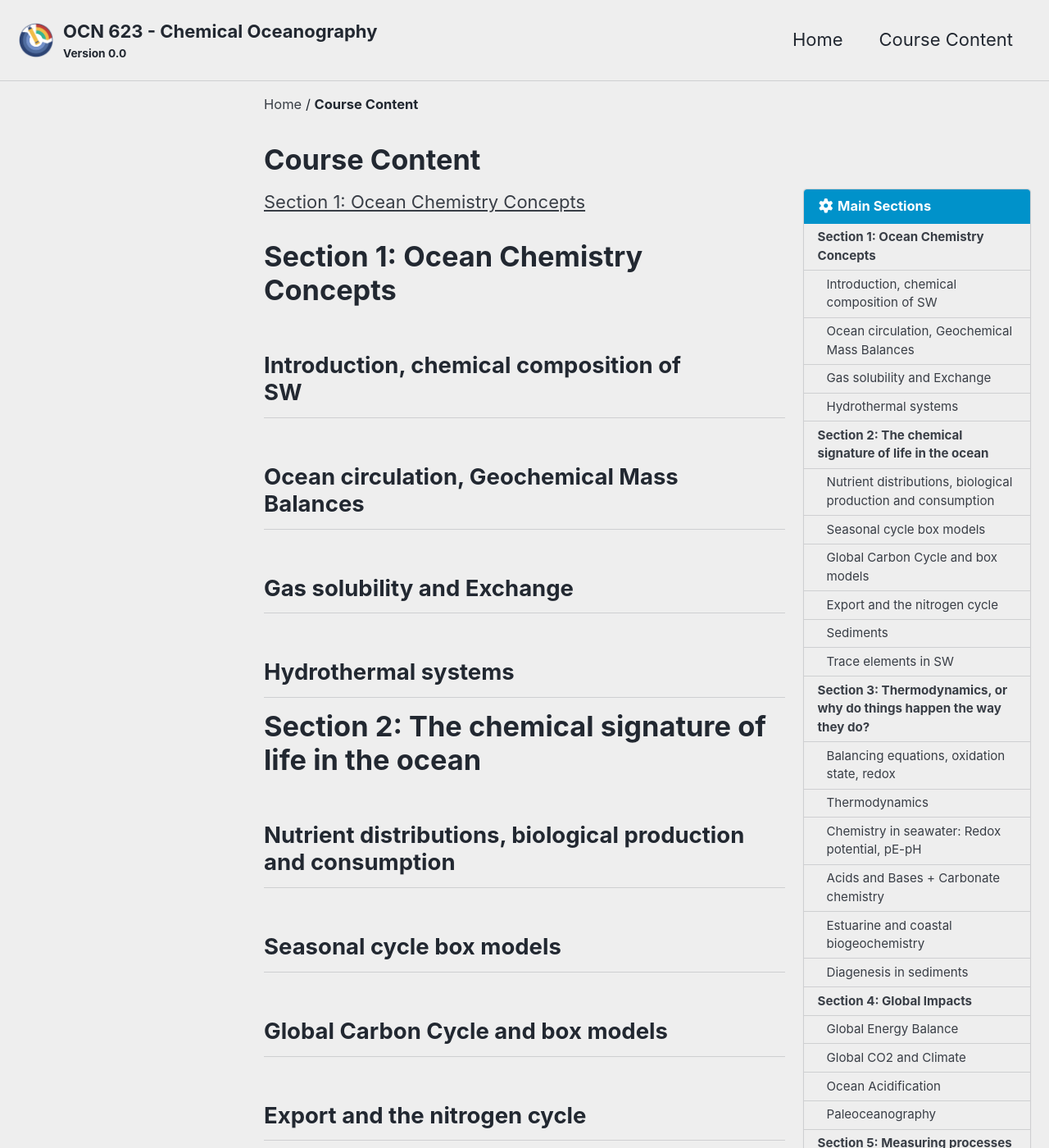
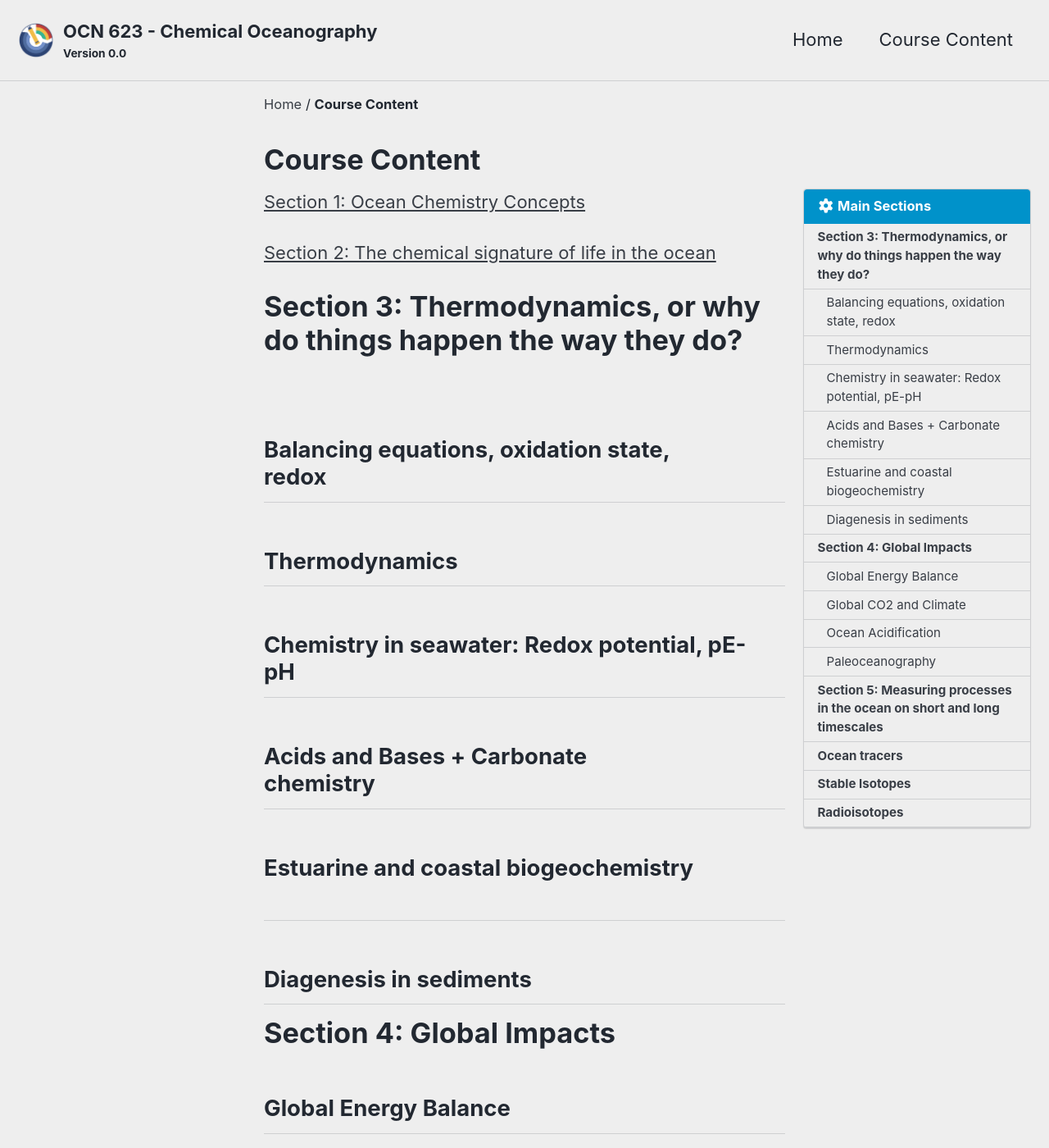
Before and after one commit to SethBushinsky/OCN623_Chemical_Oceanography, a Jekyll site: the page built from _pages/course-content.md, in a window 1280 px wide and 1400 px high. Shown: the whole window at 82% size. Built offline with Jekyll 4.4.1, drawn with Linux system fonts in a browser that asks for light colours; cached includes are drawn as plain includes; some of the changed text lies outside the part shown.

Commit message:
Update course-content.md

```diff
--- a/_pages/course-content.md
+++ b/_pages/course-content.md
@@ -10,21 +10,9 @@ author_profile: false
 breadcrumbs: true
 ---
 
-[Section 1: Ocean Chemistry Concepts](/OCN623_Chemical_Oceanography/course-content/01_ocean_chemistry_fundamentals/)
+[Section 1: Ocean Chemistry Concepts](/OCN623_Chemical_Oceanography/course-content/02_chemical_signature_life/)
 
-# Section 1: Ocean Chemistry Concepts
-## Introduction, chemical composition of SW
-## Ocean circulation, Geochemical Mass Balances
-## Gas solubility and Exchange
-## Hydrothermal systems
-
-# Section 2: The chemical signature of life in the ocean
-## Nutrient distributions, biological production and consumption
-## Seasonal cycle box models
-## Global Carbon Cycle and box models
-## Export and the nitrogen cycle
-## Sediments
-## Trace elements in SW
+[Section 2: The chemical signature of life in the ocean](/OCN623_Chemical_Oceanography/course-content/01_ocean_chemistry_fundamentals/)
 
 # Section 3: Thermodynamics, or why do things happen the way they do?
 ## Balancing equations, oxidation state, redox
```
